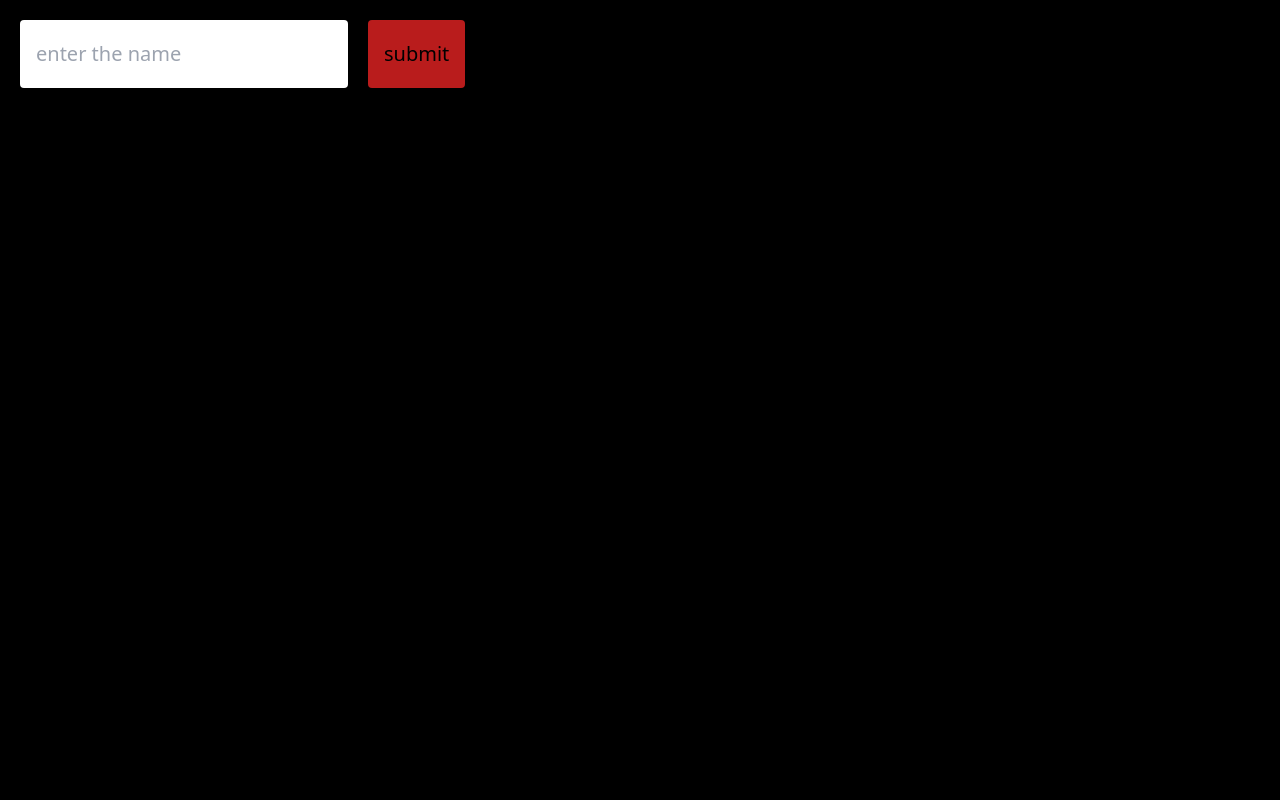
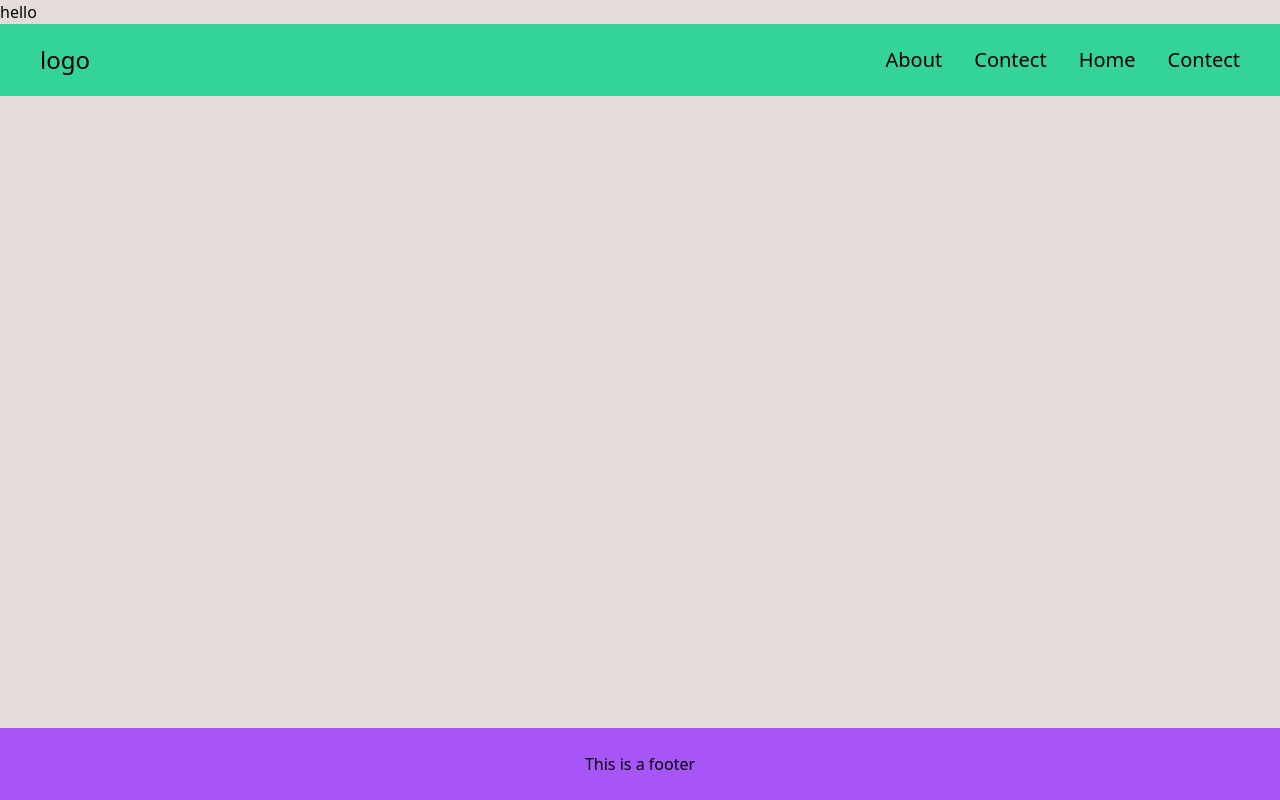
Before and after one commit to Sumitgupta22/React_prectic, a React (Vite) app: page / in a window 1280 px wide. Built offline with nearby package versions, Linux system fonts and the light colour scheme.

Commit message:
how to create componets

```diff
--- a/src/App.jsx
+++ b/src/App.jsx
@@ -1,53 +1,14 @@
-import { useState } from "react";
-
-//npm run dev   for start server
-function App() {
-  // const [a, seta] = useState(0);
-  // const increment = () => {
-  //   seta(a + 1);
-  // };
-  const [user, setuser] = useState("");
-  const submit = (e) => {
-    e.preventDefault();
-    console.log(user);
-    setuser("");
-  };
+import React from "react";
+import Header from "./components/Header";
+import Navebar from "./components/Navebar";
+import Footers from "./components/Footers";
+const App = () => {
   return (
-    <div>
-      {/* <h1> value of a is {a}</h1>
-      <button onClick={increment}>increment</button>
-      <button
-        onClick={() => {
-          seta(a + 2);
-        }}
-      >
-        increment 2 times
-      </button>
-      <button
-        onClick={function () {
-          seta(a - 1);
-        }}
-      >
-        decrement
-      </button> */}
-      {/* <h1 className="text-5xl bg-red-700">hello guys</h1> */}
-      <form
-        onSubmit={(e) => {
-          submit(e);
-        }}
-      >
-        <input
-          value={user}
-          onChange={(e) => {
-            setuser(e.target.value);
-          }}
-          className="px-4 py-5 text-xl m-5 border-black rounded"
-          type="text"
-          placeholder="enter the name"
-        />
-        <button className="py-5 px-4 text-xl bg-red-700 rounded">submit</button>
-      </form>
-    </div>
+    <>
+      <Header></Header>
+      <Navebar />
+      <Footers />
+    </>
   );
-}
+};
 export default App;
--- /dev/null
+++ b/src/components/Footers.jsx
@@ -0,0 +1,11 @@
+import React from "react";
+
+const Footers = () => {
+  return (
+    <div className="flex w-full items-center justify-center py-6 absolute bottom-0 bg-purple-500">
+      <h1>This is a footer</h1>
+    </div>
+  );
+};
+
+export default Footers;
--- /dev/null
+++ b/src/components/Header.jsx
@@ -0,0 +1,10 @@
+import React from "react";
+
+export const Header = () => {
+  return (
+    <>
+      <h1>hello</h1>
+    </>
+  );
+};
+export default Header;
--- /dev/null
+++ b/src/components/Navebar.jsx
@@ -0,0 +1,19 @@
+import React from "react";
+
+const Navebar = () => {
+  return (
+    <>
+      <nav className="flex bg-emerald-400 py-5 px-10 items-center justify-between">
+        <h2 className="text-2xl">logo</h2>
+        <div className="flex gap-8 items-center">
+          <h4 className="text-xl">About</h4>
+          <h4 className="text-xl">Contect</h4>
+          <h4 className="text-xl">Home</h4>
+          <h4 className="text-xl">Contect</h4>
+        </div>
+      </nav>
+    </>
+  );
+};
+
+export default Navebar;
--- a/src/index.css
+++ b/src/index.css
@@ -7,5 +7,5 @@ body {
   width: 100%;
 }
 body {
-  background: #000;
+  background: #e4dbdb;
 }
```
